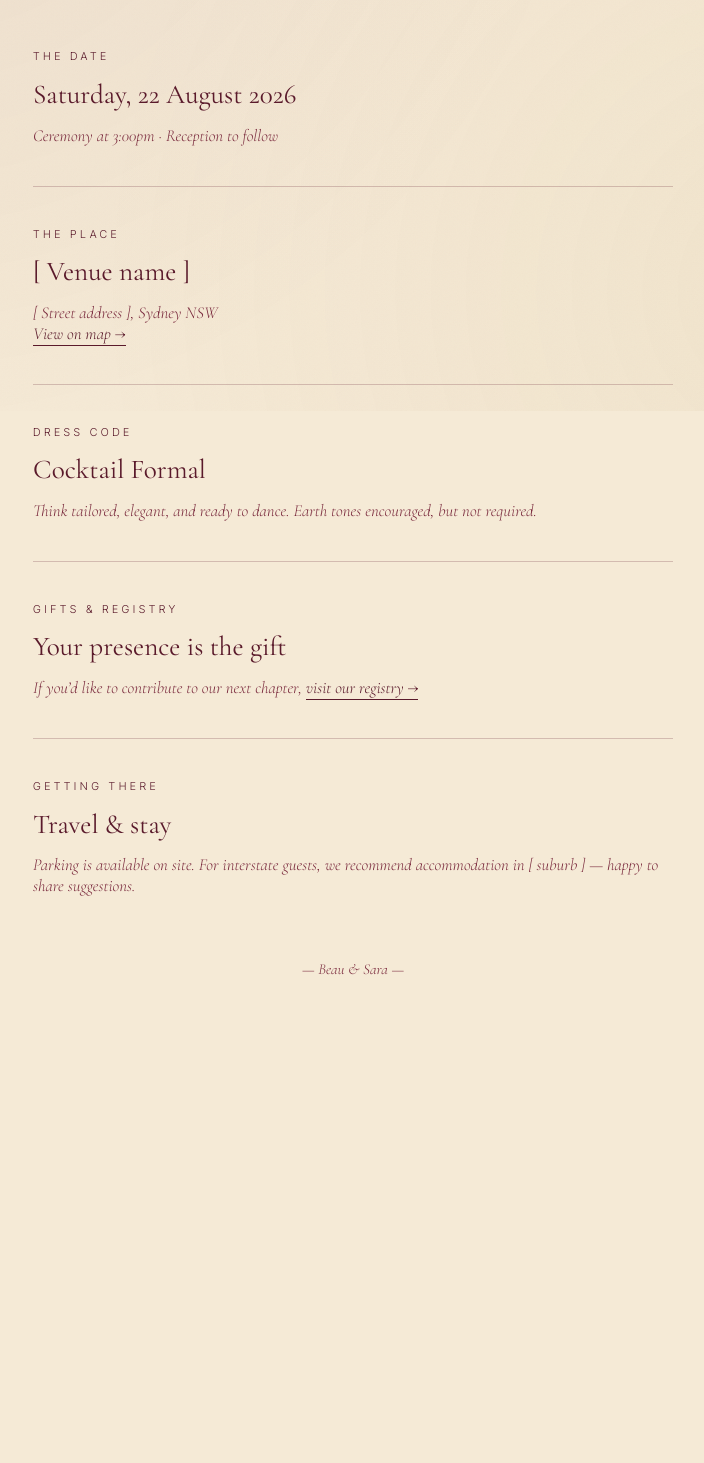
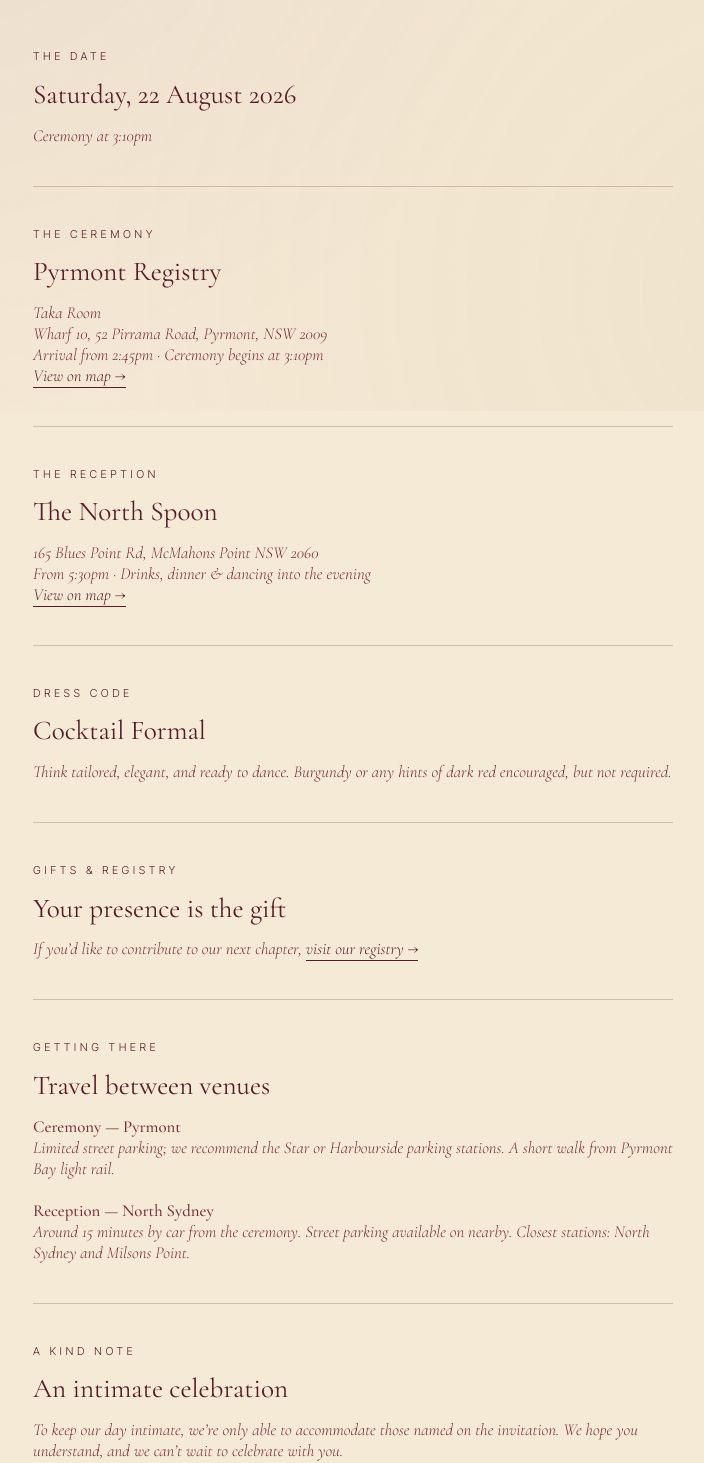
Before and after one commit to prakadw-dev/wedding-site, a React (Vite) app: page /details in a window 1280 px wide. Shown: the part 389-1852 px from the top of the page, without its empty margins (287-991 px from the left). Before the commit the page ends 1431 px from the top, so only its background shows below. Built offline with nearby package versions, Linux system fonts and the light colour scheme.

Commit message:
added registry and edit homepage

```diff
--- a/src/pages/Details.jsx
+++ b/src/pages/Details.jsx
@@ -1,4 +1,4 @@
-import Flourish from '../components/Flourish.jsx'
+import Flourish from "../components/Flourish.jsx";
 
 export default function Details() {
   return (
@@ -8,32 +8,58 @@ export default function Details() {
           With joy <span className="dot" /> we cannot wait
         </p>
 
-        <h1 className="names" style={{ fontSize: 'clamp(2.6rem, 7vw, 4.2rem)' }}>
+        <h1
+          className="names"
+          style={{ fontSize: "clamp(2.6rem, 7vw, 4.2rem)" }}
+        >
           We’ll see you there
         </h1>
 
         <Flourish />
 
         <p className="lede tight">
-          Thank you for celebrating with us. Here is everything you need to know.
+          Thank you for celebrating with us. Here is everything you need to
+          know.
         </p>
 
         <div className="details-grid">
           <div className="detail-item">
             <span className="detail-label">The Date</span>
             <span className="detail-value">Saturday, 22 August 2026</span>
-            <span className="detail-sub">Ceremony at 3:00pm · Reception to follow</span>
+            <span className="detail-sub">Ceremony at 3:10pm</span>
           </div>
 
           <div className="detail-item">
-            <span className="detail-label">The Place</span>
-            <span className="detail-value">[ Venue name ]</span>
+            <span className="detail-label">The Ceremony</span>
+            <span className="detail-value">Pyrmont Registry</span>
             <span className="detail-sub">
-              [ Street address ], Sydney NSW
+              Taka Room <br />
+              Wharf 10, 52 Pirrama Road, Pyrmont, NSW 2009
+              <br />
+              Arrival from 2:45pm · Ceremony begins at 3:10pm
               <br />
               <a
                 className="detail-link"
-                href="https://maps.google.com/?q=[venue+address]"
+                href="https://maps.app.goo.gl/YBW1sBX7WAb8ZkUY6"
+                target="_blank"
+                rel="noreferrer"
+              >
+                View on map →
+              </a>
+            </span>
+          </div>
+
+          <div className="detail-item">
+            <span className="detail-label">The Reception</span>
+            <span className="detail-value">The North Spoon</span>
+            <span className="detail-sub">
+              165 Blues Point Rd, McMahons Point NSW 2060
+              <br />
+              From 5:30pm · Drinks, dinner &amp; dancing into the evening
+              <br />
+              <a
+                className="detail-link"
+                href="https://maps.app.goo.gl/vtsQchxgdd9tDh8X8"
                 target="_blank"
                 rel="noreferrer"
               >
@@ -46,8 +72,8 @@ export default function Details() {
             <span className="detail-label">Dress Code</span>
             <span className="detail-value">Cocktail Formal</span>
             <span className="detail-sub">
-              Think tailored, elegant, and ready to dance. Earth tones encouraged,
-              but not required.
+              Think tailored, elegant, and ready to dance. Burgundy or any hints
+              of dark red encouraged, but not required.
             </span>
           </div>
 
@@ -55,10 +81,10 @@ export default function Details() {
             <span className="detail-label">Gifts &amp; Registry</span>
             <span className="detail-value">Your presence is the gift</span>
             <span className="detail-sub">
-              If you’d like to contribute to our next chapter,{' '}
+              If you’d like to contribute to our next chapter,{" "}
               <a
                 className="detail-link"
-                href="https://your-registry-link.com"
+                href="https://www.myregistry.com/wedding-registry/sara-d-and-beau-i-st-leonards-new-south-wales/5450039"
                 target="_blank"
                 rel="noreferrer"
               >
@@ -69,16 +95,38 @@ export default function Details() {
 
           <div className="detail-item">
             <span className="detail-label">Getting There</span>
-            <span className="detail-value">Travel &amp; stay</span>
+            <span className="detail-value">Travel between venues</span>
             <span className="detail-sub">
-              Parking is available on site. For interstate guests, we recommend
-              accommodation in [ suburb ] — happy to share suggestions.
+              <strong style={{ fontStyle: "normal", fontWeight: 500 }}>
+                Ceremony — Pyrmont
+              </strong>
+              <br />
+              Limited street parking; we recommend the Star or Harbourside
+              parking stations. A short walk from Pyrmont Bay light rail.
+              <br />
+              <br />
+              <strong style={{ fontStyle: "normal", fontWeight: 500 }}>
+                Reception — North Sydney
+              </strong>
+              <br />
+              Around 15 minutes by car from the ceremony. Street parking
+              available on nearby. Closest stations: North Sydney and Milsons
+              Point.
+              <br />
+            </span>
+          </div>
+          <div className="detail-item">
+            <span className="detail-label">A Kind Note</span>
+            <span className="detail-value">An intimate celebration</span>
+            <span className="detail-sub">
+              To keep our day intimate, we’re only able to accommodate those
+              named on the invitation. We hope you understand, and we can’t wait
+              to celebrate with you.
             </span>
           </div>
         </div>
-
         <p className="footer-mark">— Beau &amp; Sara —</p>
       </div>
     </main>
-  )
+  );
 }
--- a/src/pages/Farewell.jsx
+++ b/src/pages/Farewell.jsx
@@ -1,4 +1,4 @@
-import Flourish from '../components/Flourish.jsx'
+import Flourish from "../components/Flourish.jsx";
 
 export default function Farewell() {
   return (
@@ -8,7 +8,10 @@ export default function Farewell() {
           With love <span className="dot" /> from us to you
         </p>
 
-        <h1 className="names" style={{ fontSize: 'clamp(2.6rem, 7vw, 4.2rem)' }}>
+        <h1
+          className="names"
+          style={{ fontSize: "clamp(2.6rem, 7vw, 4.2rem)" }}
+        >
           You will be missed
         </h1>
 
@@ -20,16 +23,35 @@ export default function Farewell() {
           thinking of you on the day.
         </p>
 
-        <div className="details-grid" style={{ marginTop: '2rem' }}>
+        <div className="details-grid" style={{ marginTop: "2rem" }}>
+          <div className="detail-item">
+            <span className="detail-label">Join us virtually</span>
+            <span className="detail-value">Watch the ceremony live</span>
+            <span className="detail-sub">
+              If you’d like to be part of the moment from afar, we’ll be
+              streaming our ceremony live.{" "}
+              <a
+                className="detail-link"
+                href="https://instagram.com/your-handle"
+                target="_blank"
+                rel="noreferrer"
+              >
+                Tune in here →
+              </a>
+              <br />
+              Saturday, 22 August 2026 · from 3:00pm AEST
+            </span>
+          </div>
+
           <div className="detail-item">
             <span className="detail-label">If you’d like to send love</span>
             <span className="detail-value">Our registry</span>
             <span className="detail-sub">
-              No gift is expected, but if you’d like to mark the occasion,
-              you can find our wishlist{' '}
+              No gift is expected, but if you’d like to mark the occasion, you
+              can find our wishlist{" "}
               <a
                 className="detail-link"
-                href="https://your-registry-link.com"
+                href="https://www.myregistry.com/wedding-registry/sara-d-and-beau-i-st-leonards-new-south-wales/5450039"
                 target="_blank"
                 rel="noreferrer"
               >
@@ -42,5 +64,5 @@ export default function Farewell() {
         <p className="footer-mark">— with all our love, Beau &amp; Sara —</p>
       </div>
     </main>
-  )
+  );
 }
--- a/src/pages/Rsvp.jsx
+++ b/src/pages/Rsvp.jsx
@@ -67,6 +67,11 @@ export default function Rsvp() {
         </h2>
 
         <Flourish />
+
+        <p className="rsvp-note">
+          This invitation is extended to those named in the address. We kindly
+          ask that only invited guests RSVP.
+        </p>
 
         <form
           className="form"
--- a/src/styles.css
+++ b/src/styles.css
@@ -200,6 +200,19 @@ body::after {
 }
 
 /* === SHARED INNER PAGES (RSVP / Details / Farewell) === */
+
+.rsvp-note {
+  font-family: var(--serif);
+  font-style: italic;
+  font-size: 1rem;
+  line-height: 1.5;
+  color: var(--burgundy-soft);
+  max-width: 34ch;
+  margin: 0 auto 2rem;
+  padding: 1rem 1.5rem;
+  border-top: 1px solid var(--rule);
+  border-bottom: 1px solid var(--rule);
+}
 
 .page {
   position: relative;
```
